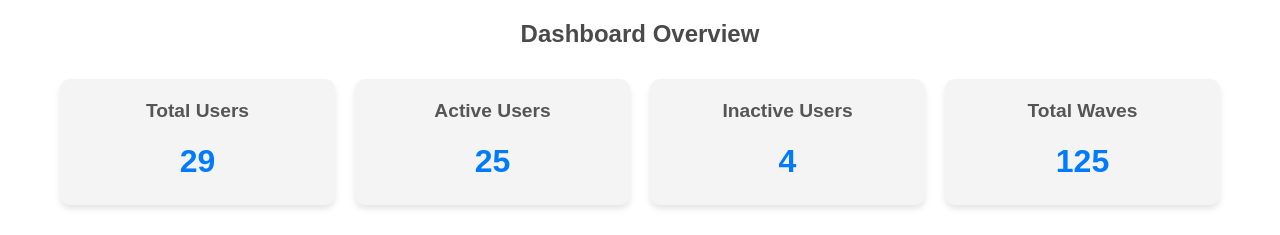
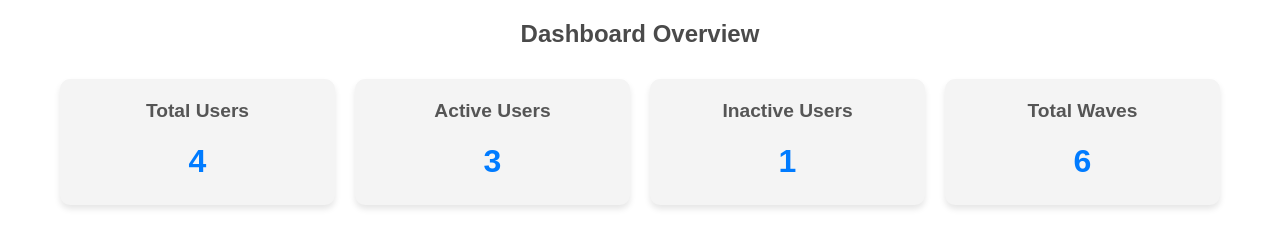
Before and after one commit to bdsdirect-sdm/BHUVIN-SINGLA, a React (Vite) app in the folder frontend/: page /admin/app/dashboard in a window 1280 px wide. Shown: the top 235 px of the page. Built offline with nearby package versions, Linux system fonts and the light colour scheme; no server answers.

Commit message:
friday checkout

```diff
--- a/frontend/package.json
+++ b/frontend/package.json
@@ -10,12 +10,13 @@
     "preview": "vite preview"
   },
   "dependencies": {
-    "@tanstack/react-query": "^5.62.10",
+    "@tanstack/react-query": "^5.64.2",
     "@types/crypto-js": "^4.2.2",
     "axios": "^1.7.9",
     "crypto-js": "^4.2.0",
     "env-cmd": "^10.1.0",
     "formik": "^2.4.6",
+    "multer": "^1.4.5-lts.1",
     "react": "^18.3.1",
     "react-dom": "^18.3.1",
     "react-icons": "^5.4.0",
--- a/frontend/src/components/AdminDashboard.tsx
+++ b/frontend/src/components/AdminDashboard.tsx
@@ -1,15 +1,48 @@
-import React from 'react';
+import React, { useEffect, useState } from 'react';
 import { useNavigate } from 'react-router-dom';
+import api from '../api/axiosInstance';
 import '../styling/AdminDashboard.css';
+import Local from '../environment/env';
 
 const AdminDashboard: React.FC = () => {
     const navigate = useNavigate();
+    const [counts, setCounts] = useState({
+        totalUsers: 0,
+        activeUsers: 0,
+        inactiveUsers: 0,
+        totalWaves: 0,
+    });
 
     const handleLogout = () => {
         localStorage.removeItem('token');
         localStorage.removeItem('user');
         navigate('/admin/login');
     };
+
+    useEffect(() => {
+        const fetchCounts = async () => {
+            try {
+                const response = await api.get(`${Local.GET_ADMIN_DATA}`, {
+                    headers: {
+                        Authorization: `Bearer ${localStorage.getItem('token')}`,
+                    }
+                }
+                );
+                const data = response.data;
+
+                setCounts({
+                    totalUsers: data.totalUsers,
+                    activeUsers: data.activeUsers,
+                    inactiveUsers: data.inactiveUsers,
+                    totalWaves: data.totalWaves,
+                });
+            } catch (err) {
+                console.error('Error fetching data:', err);
+            }
+        };
+
+        fetchCounts();
+    }, []);
 
     return (
         <div className="dashboard-container">
@@ -19,19 +52,19 @@ const AdminDashboard: React.FC = () => {
             <div className="dashboard-row">
                 <div className="dashboard-card">
                     <h2 className="card-title">Total Users</h2>
-                    <p className="card-value">29</p>
+                    <p className="card-value">{counts.totalUsers || 4}</p>
                 </div>
                 <div className="dashboard-card">
                     <h2 className="card-title">Active Users</h2>
-                    <p className="card-value">25</p>
+                    <p className="card-value">{counts.activeUsers || 3}</p>
                 </div>
                 <div className="dashboard-card">
                     <h2 className="card-title">Inactive Users</h2>
-                    <p className="card-value">4</p>
+                    <p className="card-value">{counts.inactiveUsers || 1}</p>
                 </div>
                 <div className="dashboard-card">
                     <h2 className="card-title">Total Waves</h2>
-                    <p className="card-value">125</p>
+                    <p className="card-value">{counts.totalWaves || 6}</p>
                 </div>
             </div>
 
@@ -128,3 +161,136 @@ const AdminDashboard: React.FC = () => {
 };
 
 export default AdminDashboard;
+
+
+
+// import React from 'react';
+// import { useNavigate } from 'react-router-dom';
+// import '../styling/AdminDashboard.css';
+
+// const AdminDashboard: React.FC = () => {
+//     const navigate = useNavigate();
+
+//     const handleLogout = () => {
+//         localStorage.removeItem('token');
+//         localStorage.removeItem('user');
+//         navigate('/admin/login');
+//     };
+
+//     return (
+//         <div className="dashboard-container">
+//             <h1 className="dashboard-title">Dashboard Overview</h1>
+
+//             {/* Cards Section */}
+//             <div className="dashboard-row">
+//                 <div className="dashboard-card">
+//                     <h2 className="card-title">Total Users</h2>
+//                     <p className="card-value">29</p>
+//                 </div>
+//                 <div className="dashboard-card">
+//                     <h2 className="card-title">Active Users</h2>
+//                     <p className="card-value">25</p>
+//                 </div>
+//                 <div className="dashboard-card">
+//                     <h2 className="card-title">Inactive Users</h2>
+//                     <p className="card-value">4</p>
+//                 </div>
+//                 <div className="dashboard-card">
+//                     <h2 className="card-title">Total Waves</h2>
+//                     <p className="card-value">125</p>
+//                 </div>
+//             </div>
+
+//             {/* Table Section */}
+//             <div className="table-container">
+//                 <h2 className="table-title">Manage Users List</h2>
+//                 <input
+//                     type="text"
+//                     className="table-search"
+//                     placeholder="Search with name, email, accesscode"
+//                 />
+//                 <table className="user-table">
+//                     <thead>
+//                         <tr>
+//                             <th>
+//                                 <input type="checkbox" />
+//                             </th>
+//                             <th>Name</th>
+//                             <th>Email</th>
+//                             <th>Mobile</th>
+//                             <th>Status</th>
+//                             <th>Action</th>
+//                         </tr>
+//                     </thead>
+//                     <tbody>
+//                         <tr>
+//                             <td>
+//                                 <input type="checkbox" />
+//                             </td>
+//                             <td>shubhamtestref reftest</td>
+//                             <td>shubhamtestref@mailinator.com</td>
+//                             <td>9859856523</td>
+//                             <td>
+//                                 <input type="checkbox" checked readOnly />
+//                             </td>
+//                             <td>
+//                                 <span className="action-icons">👁️ ✏️ 🗑️</span>
+//                             </td>
+//                         </tr>
+//                         <tr>
+//                             <td>
+//                                 <input type="checkbox" />
+//                             </td>
+//                             <td>nitin dalakoti</td>
+//                             <td>nitin@yopmail.com</td>
+//                             <td>9859856523</td>
+//                             <td>
+//                                 <input type="checkbox" checked readOnly />
+//                             </td>
+//                             <td>
+//                                 <span className="action-icons">👁️ ✏️ 🗑️</span>
+//                             </td>
+//                         </tr>
+//                         <tr>
+//                             <td>
+//                                 <input type="checkbox" />
+//                             </td>
+//                             <td>shubham garg</td>
+//                             <td>garg@yopmail.com</td>
+//                             <td>9859856523</td>
+//                             <td>
+//                                 <input type="checkbox" checked readOnly />
+//                             </td>
+//                             <td>
+//                                 <span className="action-icons">👁️ ✏️ 🗑️</span>
+//                             </td>
+//                         </tr>
+//                         <tr>
+//                             <td>
+//                                 <input type="checkbox" />
+//                             </td>
+//                             <td>afzal hujki</td>
+//                             <td>afzalt6est@yopmail.com</td>
+//                             <td>9859856523</td>
+//                             <td>
+//                                 <input type="checkbox" checked readOnly />
+//                             </td>
+//                             <td>
+//                                 <span className="action-icons">👁️ ✏️ 🗑️</span>
+//                             </td>
+//                         </tr>
+//                     </tbody>
+//                 </table>
+//             </div>
+
+//             {/* Logout Button */}
+//             <div className="logout-container">
+//                 <button className="logout-button" onClick={handleLogout}>
+//                     Logout
+//                 </button>
+//             </div>
+//         </div>
+//     );
+// };
+
+// export default AdminDashboard;
--- a/frontend/src/components/AdminRegister.tsx
+++ b/frontend/src/components/AdminRegister.tsx
@@ -16,7 +16,7 @@ const AdminRegister: React.FC = () => {
     const [pass2type, setPass2Type] = useState('password');
     const [pass2visible, setPass2Visible] = useState(0);
 
-    // API call to register the admin
+
     const registerAdmin = async (formData: any) => {
         try {
             console.log("formdataaaaa", formData);
@@ -29,7 +29,6 @@ const AdminRegister: React.FC = () => {
         }
     };
 
-    // Validation schema for form inputs
     const validationSchema = Yup.object().shape({
         email: Yup.string().email("Invalid email").required("Email is required"),
         password: Yup.string()
--- a/frontend/src/environment/env.ts
+++ b/frontend/src/environment/env.ts
@@ -20,6 +20,7 @@ interface config {
     GET_PROFILE: string;
     CREATE_ADMIN_USER: string;
     AUTH_ADMIN_USER: string;
+    GET_ADMIN_DATA: string;
 }
 // console.log("--------->", import.meta.env.VITE_BASE_URL)
 const Local: config = {
@@ -44,6 +45,8 @@ const Local: config = {
     UPDATE_PROFILE: import.meta.env.VITE_UPDATE_PROFILE,
     CREATE_ADMIN_USER: import.meta.env.VITE_CREATE_ADMIN_USER,
     AUTH_ADMIN_USER: import.meta.env.VITE_AUTH_ADMIN_USER,
+    GET_ADMIN_DATA: import.meta.env.VITE_GET_ADMIN_DATA,
+
 
 }
 
```
Also changed, not shown: 2 other files (tests, documents, lock files or other folders).
